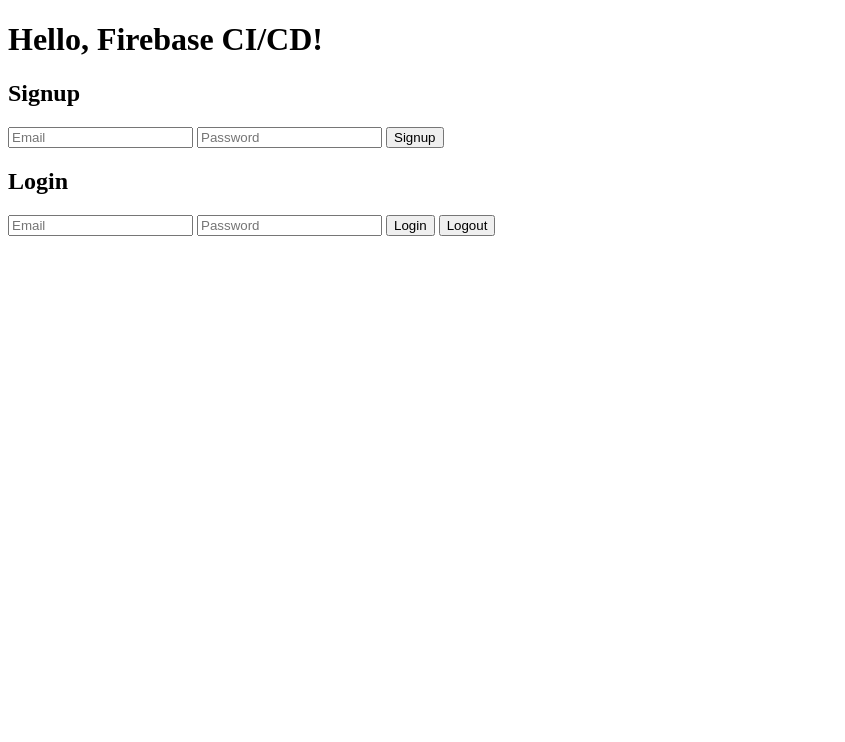
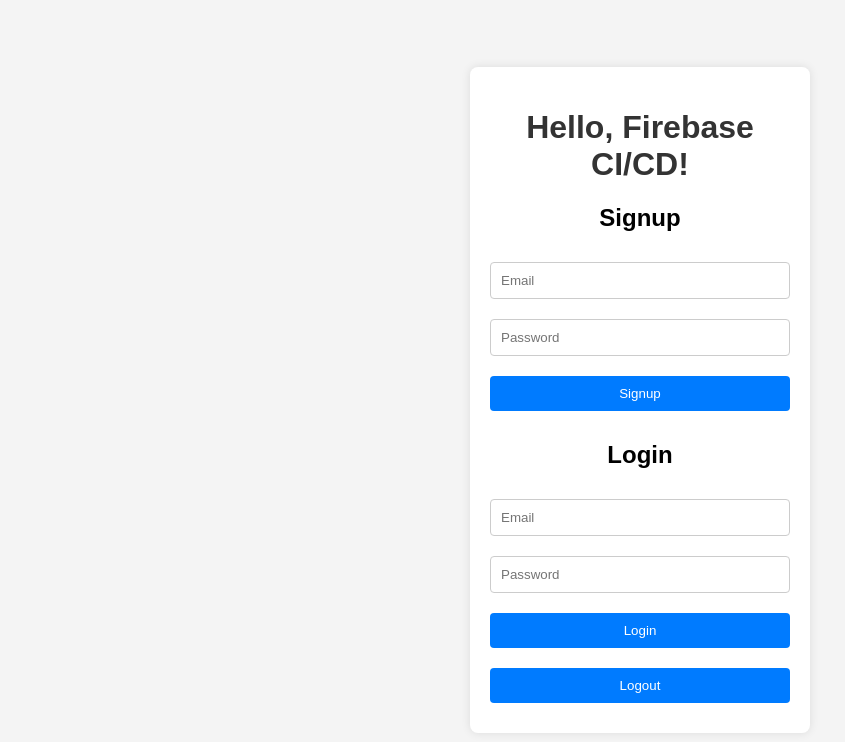
Before and after one commit to Codewitzz/firebase-ci-cd, a plain HTML site: page index.html in a window 1280 px wide. Shown: the whole page, without its empty margins (0-845 px from the left). Drawn offline with Linux system fonts and the light colour scheme.

Commit message:
auth_done

```diff
--- a/auth/auth.js
+++ b/auth/auth.js
@@ -1,3 +1,5 @@
+import { auth } from '../firebaseConfig.js';
+
 // ✅ Signup function
 function signup() {
     const email = document.getElementById("signup-email").value;
@@ -41,3 +43,5 @@ function logout() {
             console.error("Logout Error:", error);
         });
 }
+
+export { signup, login, logout };
--- a/firebaseConfig.js
+++ b/firebaseConfig.js
@@ -12,3 +12,5 @@ const firebaseConfig = {
 // ✅ Initialize Firebase
 firebase.initializeApp(firebaseConfig);
 const auth = firebase.auth();
+
+export { auth };
--- a/index.html
+++ b/index.html
@@ -5,9 +5,53 @@
     <meta charset="UTF-8">
     <meta name="viewport" content="width=device-width, initial-scale=1.0">
     <title>Firebase CI/CD</title>
+    <style>
+        body {
+            font-family: Arial, sans-serif;
+            background-color: #f4f4f4;
+            margin: 0;
+            padding: 0;
+            display: flex;
+            justify-content: center;
+            align-items: center;
+            height: 100vh;
+        }
+        .container {
+            background-color: #fff;
+            padding: 20px;
+            border-radius: 8px;
+            box-shadow: 0 0 10px rgba(0, 0, 0, 0.1);
+            width: 300px;
+            text-align: center;
+        }
+        h1 {
+            color: #333;
+        }
+        input {
+            width: calc(100% - 22px);
+            padding: 10px;
+            margin: 10px 0;
+            border: 1px solid #ccc;
+            border-radius: 4px;
+        }
+        button {
+            width: 100%;
+            padding: 10px;
+            margin: 10px 0;
+            border: none;
+            border-radius: 4px;
+            background-color: #007bff;
+            color: #fff;
+            cursor: pointer;
+        }
+        button:hover {
+            background-color: #0056b3;
+        }
+    </style>
 </head>
 
 <body>
+    <div class="container">
         <h1>Hello, Firebase CI/CD!</h1>
 
         <h2>Signup</h2>
@@ -20,14 +64,21 @@
         <input type="password" id="login-password" placeholder="Password">
         <button onclick="login()">Login</button>
         <button onclick="logout()">Logout</button>
+    </div>
 
     <!-- Firebase SDK -->
     <script src="https://www.gstatic.com/firebasejs/10.7.1/firebase-app.js"></script>
     <script src="https://www.gstatic.com/firebasejs/10.7.1/firebase-auth.js"></script>
 
     <!-- Firebase Config & Auth Logic -->
-    <script src="firebaseConfig.js"></script>
-    <script src="auth/auth.js"></script>
+    <script type="module" src="firebaseConfig.js"></script>
+    <script type="module">
+        import { signup, login, logout } from './auth/auth.js';
+
+        window.signup = signup;
+        window.login = login;
+        window.logout = logout;
+    </script>
 </body>
 
 </html>
```
Lines whose indentation alone changed are shown as unchanged.
